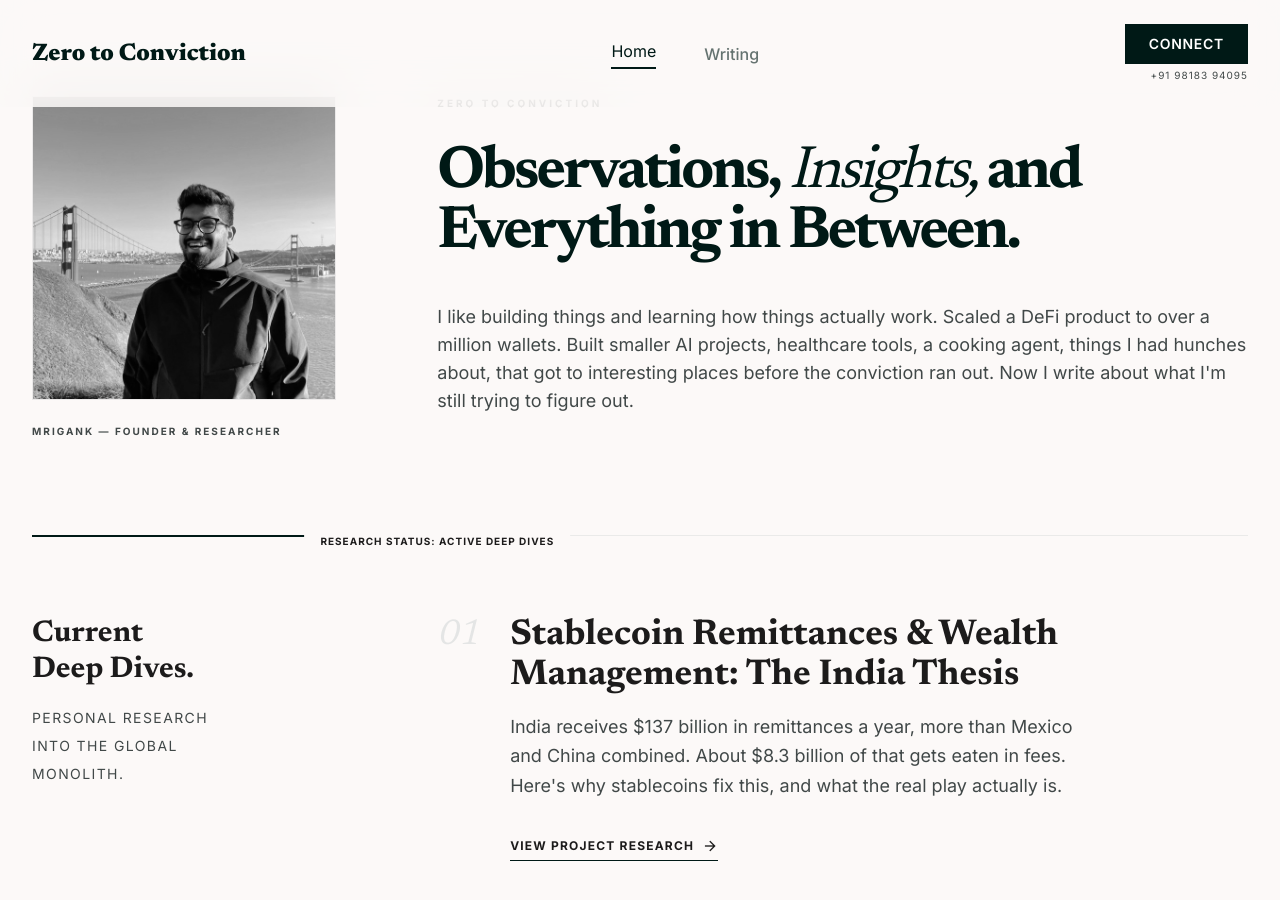
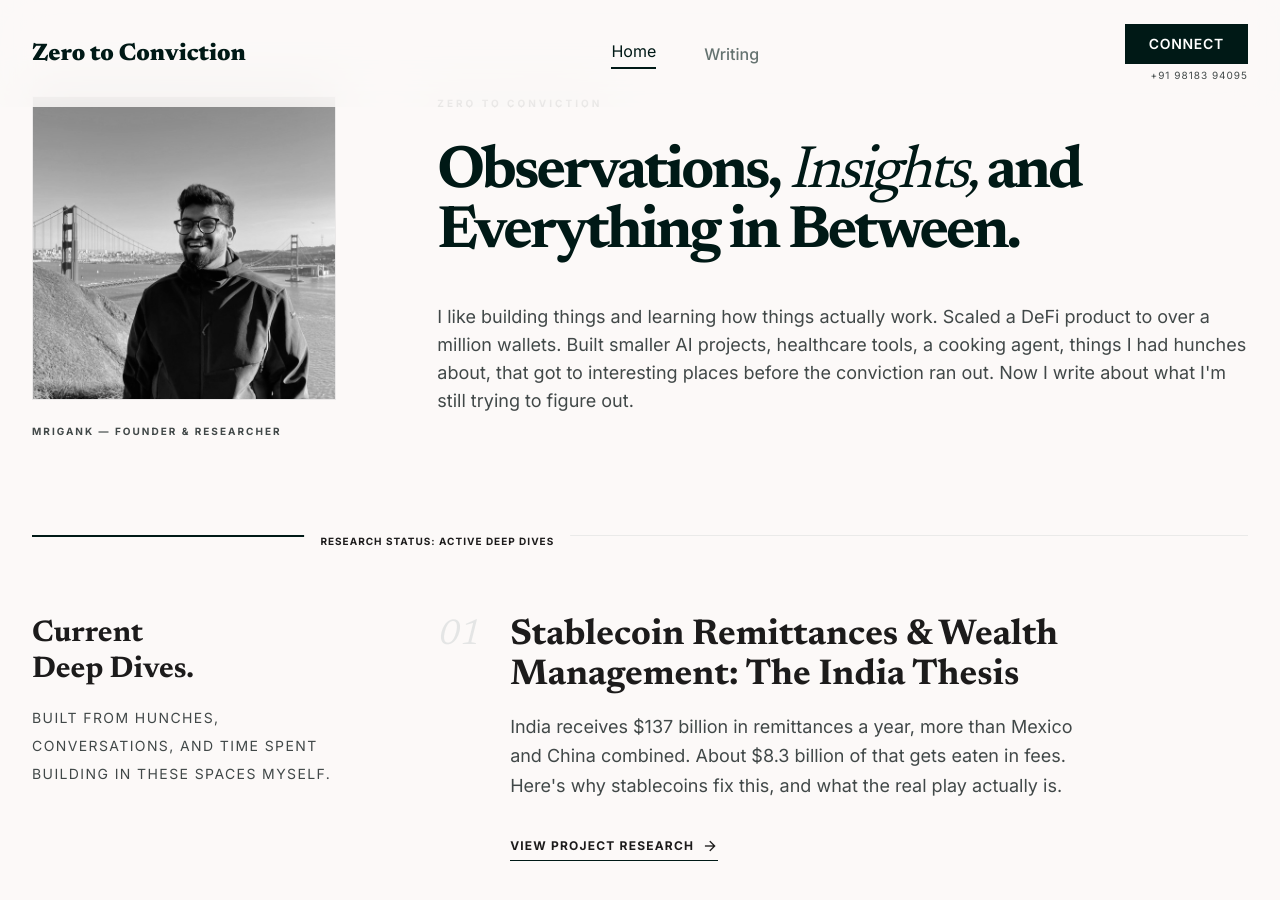
Before and after one commit to mrigankbh99/zero-to-conviction, a Next.js app: page / in a window 1280 px wide. Shown: the top 900 px of the page. Built offline with nearby package versions, Linux system fonts and the light colour scheme.

Commit message:
update deep dives subcopy

```diff
--- a/app/page.tsx
+++ b/app/page.tsx
@@ -82,7 +82,7 @@ export default function Home() {
               Current<br />Deep Dives.
             </h2>
             <p className="mt-4 text-on-surface-variant font-body text-sm uppercase tracking-widest leading-loose">
-              Personal research<br />into the global<br />monolith.
+              Built from hunches, conversations, and time spent building in these spaces myself.
             </p>
           </div>
 
```
